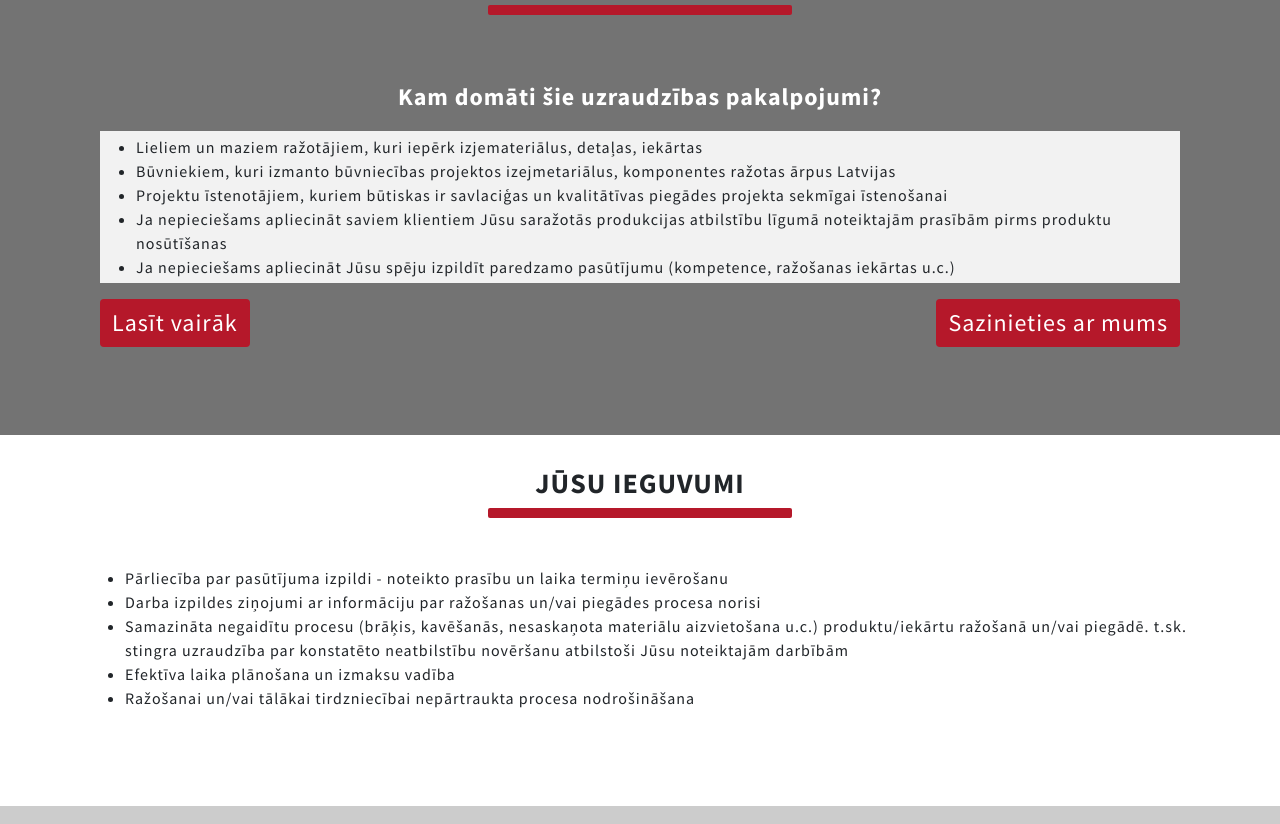
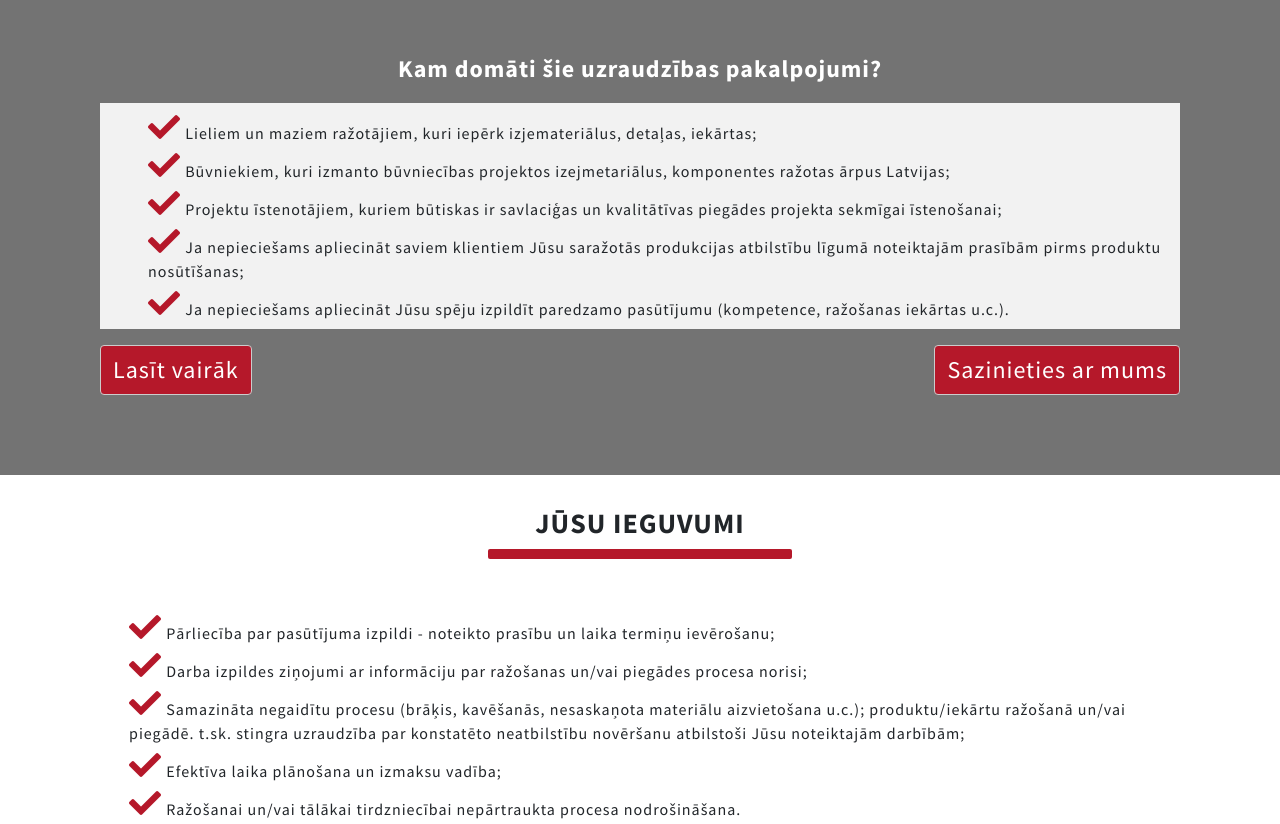
Before and after one commit to llinards/bureauveritas-piegades-uzraudziba, a website: page index.html in a window 1280 px wide. Shown: the part 869-1693 px from the top of the page. Drawn offline with nearby package versions, Linux system fonts and the light colour scheme.

Commit message:
design updates

```diff
--- a/css/media-queries.css
+++ b/css/media-queries.css
@@ -27,7 +27,6 @@
         font-size: 2.5rem;
     }
 
-
     .info-box {
         padding: 0 0 1rem 0;
     }
@@ -39,6 +38,12 @@
     .popup-btn,
     .apply-btn {
         font-size: 1.25rem;
+    }
+
+    #second_plus .list .container ul,
+    .info-box__info ul,
+    #third_plus .container ul {
+        padding-left: 0;
     }
 
     #fourth p {
@@ -62,10 +67,7 @@
         font-size: 1.25rem;
     }
 
-    .modal-body p {
-        font-size: 0.75rem;
-    }
-
+    .modal-body p,
     #fourth p {
         font-size: 0.75rem;
     }
--- a/css/style.scss
+++ b/css/style.scss
@@ -62,6 +62,7 @@ li {
 .second__btns {
     .popup-btn {
         float: left;
+
     }
 
     .apply-btn {
@@ -69,10 +70,7 @@ li {
     }
 }
 
-.popup-btn {
-    margin-bottom: 0.5rem;
-}
-
+.modal-content {
     .modal-header {
         border-bottom: 0;
     }
@@ -80,6 +78,7 @@ li {
     .modal-body {
         .section__hr {
             margin-bottom: 1rem;
+        }
     }
 }
 
@@ -97,7 +96,7 @@ li {
     background-attachment: fixed;
 
     width: 100%;
-    height: 800px;
+    // height: 800px;
     padding: 2rem;
     display: flex;
     flex-direction: column;
@@ -226,9 +225,18 @@ li {
     padding: 0.25rem;
 
     ul {
-        padding-left: 2rem;
         margin-bottom: 0;
-        font-size: 1rem;
+        list-style: none;
+
+        li {
+            margin: 0.25rem;
+
+            .fas {
+                font-size: 2rem;
+                color: $main-bv-red;
+            }
+        }
+
     }
 
     p {
@@ -257,11 +265,26 @@ section#second h3 {
     }
 }
 
+.popup-btn,
+.apply-btn {
+    border: 1px solid #ccc
+}
+
 /* end SECOND SECTION */
 /* SECOND_PLUS */
 #second_plus {
     width: 100%;
     padding: 2rem;
+}
+
+#second_plus .list .container li {
+    list-style: none;
+    margin: 0.25rem;
+
+    .fas {
+        font-size: 2rem;
+        color: $main-bv-red;
+    }
 }
 
 /* end SECOND_PLUS*/
@@ -314,13 +337,7 @@ section#second h3 {
 
 #readmore-one,
 #readmore-two,
-#readmore-three,
-#readmore-four,
-#readmore-five,
-#readmore-six,
-#readmore-seven,
-#readmore-eight,
-#readmore-nine {
+    {
     // padding-top: 0.5rem;
     transition: all 0.5s;
 }
@@ -355,6 +372,22 @@ section#second h3 {
     width: 100%;
     background-color: #737373;
     padding: 2rem;
+}
+
+#third_plus .container ul {
+    list-style: none;
+
+    li {
+        margin: 0.25rem;
+
+        .fas {
+            font-size: 2rem;
+        }
+
+        span {
+            font-weight: 700;
+        }
+    }
 }
 
 
--- a/index.html
+++ b/index.html
@@ -30,16 +30,6 @@
     <link rel="stylesheet" href="css/media-queries.css">
 
     <!-- Google Analytics -->
-    <!-- Global site tag (gtag.js) - Google Analytics -->
-    <script async src="https://www.googletagmanager.com/gtag/js?id=UA-126103273-1"></script>
-    <!-- <script>
-          window.dataLayer = window.dataLayer || [];
-          function gtag(){dataLayer.push(arguments);}
-          gtag('js', new Date());
-
-          gtag('config', 'UA-126103273-1');
-    </script> -->
-
 
 
 </head>
@@ -82,22 +72,22 @@
             <hr class="section__hr">
             <div class="container info__boxes">
                 <div class="row">
-                    <div id="info-box-one" class="col-md-12 col-sm-12">
-                        <div class="info-box one">
+                    <div class="col-md">
+                        <div class="info-box">
                             <div class="info-box__heading">
                                 <p class="text-white text-center">Kam domāti šie uzraudzības pakalpojumi?</p>
                             </div>
-                            <div class="info-box__info" id="one">
+                            <div class="info-box__info">
                                 <ul>
-                                    <li>Lieliem un maziem ražotājiem, kuri iepērk izjemateriālus, detaļas, iekārtas</li>
-                                    <li>Būvniekiem, kuri izmanto būvniecības projektos izejmetariālus, komponentes
-                                        ražotas ārpus Latvijas</li>
-                                    <li>Projektu īstenotājiem, kuriem būtiskas ir savlaciģas un kvalitātīvas piegādes
-                                        projekta sekmīgai īstenošanai</li>
-                                    <li>Ja nepieciešams apliecināt saviem klientiem Jūsu saražotās produkcijas
-                                        atbilstību līgumā noteiktajām prasībām pirms produktu nosūtīšanas</li>
-                                    <li>Ja nepieciešams apliecināt Jūsu spēju izpildīt paredzamo pasūtījumu
-                                        (kompetence, ražošanas iekārtas u.c.)</li>
+                                    <li><i class="fas fa-check"></i> Lieliem un maziem ražotājiem, kuri iepērk izjemateriālus, detaļas, iekārtas;</li>
+                                    <li><i class="fas fa-check"></i> Būvniekiem, kuri izmanto būvniecības projektos izejmetariālus, komponentes
+                                        ražotas ārpus Latvijas;</li>
+                                    <li><i class="fas fa-check"></i> Projektu īstenotājiem, kuriem būtiskas ir savlaciģas un kvalitātīvas piegādes
+                                        projekta sekmīgai īstenošanai;</li>
+                                    <li><i class="fas fa-check"></i> Ja nepieciešams apliecināt saviem klientiem Jūsu saražotās produkcijas
+                                        atbilstību līgumā noteiktajām prasībām pirms produktu nosūtīšanas;</li>
+                                    <li><i class="fas fa-check"></i> Ja nepieciešams apliecināt Jūsu spēju izpildīt paredzamo pasūtījumu
+                                        (kompetence, ražošanas iekārtas u.c.).</li>
                                 </ul>
                             </div>
                         </div>
@@ -161,7 +151,6 @@
                         </div>
                     </div>
                 </div>
-
             </div>
         </section>
         <!-- end SECOND SECTION -->
@@ -169,18 +158,22 @@
         <section id="second_plus">
             <h3 class="text-center text-uppercase section__headings">Jūsu ieguvumi</h3>
             <hr class="section__hr">
-            <div class="list pt-5 pb-5">
+            <div class="list pt-5">
                 <div class="container">
                     <ul>
-                        <li>Pārliecība par pasūtījuma izpildi - noteikto prasību un laika termiņu ievērošanu</li>
-                        <li>Darba izpildes ziņojumi ar informāciju par ražošanas un/vai piegādes procesa norisi</li>
-                        <li>Samazināta negaidītu procesu (brāķis, kavēšanās, nesaskaņota materiālu aizvietošana
-                            u.c.)
+                        <li><i class="fas fa-check"></i> Pārliecība par pasūtījuma izpildi - noteikto prasību un laika
+                            termiņu ievērošanu;</li>
+                        <li><i class="fas fa-check"></i> Darba izpildes ziņojumi ar informāciju par ražošanas un/vai
+                            piegādes procesa norisi;</li>
+                        <li><i class="fas fa-check"></i> Samazināta negaidītu procesu (brāķis, kavēšanās, nesaskaņota
+                            materiālu aizvietošana
+                            u.c.);
                             produktu/iekārtu ražošanā un/vai piegādē. t.sk. stingra uzraudzība par
                             konstatēto neatbilstību
-                            novēršanu atbilstoši Jūsu noteiktajām darbībām</li>
-                        <li>Efektīva laika plānošana un izmaksu vadība</li>
-                        <li>Ražošanai un/vai tālākai tirdzniecībai nepārtraukta procesa nodrošināšana</li>
+                            novēršanu atbilstoši Jūsu noteiktajām darbībām;</li>
+                        <li><i class="fas fa-check"></i> Efektīva laika plānošana un izmaksu vadība;</li>
+                        <li><i class="fas fa-check"></i> Ražošanai un/vai tālākai tirdzniecībai nepārtraukta procesa
+                            nodrošināšana.</li>
 
                     </ul>
                 </div>
@@ -191,7 +184,7 @@
         <section id="third">
             <h3 class="third__heading text-uppercase text-center section__headings">Pakalpojumi</h3>
             <hr class="section__hr">
-            <div class="container services pt-5 pb-3">
+            <div class="container services pt-5">
                 <div class="row">
                     <div class="col-md-12 service__main">
                         <h3 class="text-center">Ražotājs ārpus Latvijas?
@@ -256,17 +249,17 @@
         <section id="third_plus">
             <h3 class="text-center text-uppercase section__headings">Kas veic piegāžu uzraudzību (shop inspection)?</h3>
             <hr class="section__hr">
-            <div class="container pt-5 pb-5">
+            <div class="container pt-5">
                 <ul>
-                    <li>Bureau Veritas grupā ir īpaša “shop inspection” ekspertu kvalifikācijas, apmācības un
+                    <li><i class="fas fa-check"></i><span>Bureau Veritas</span> grupā ir īpaša “shop inspection” ekspertu kvalifikācijas, apmācības un
                         monitoringa kārtība</li>
-                    <li>Ekspertu kvalifikācijas tiek grupētas pēc noteiktiem kritērijiem, piem., ar
+                    <li><i class="fas fa-check"></i> Ekspertu kvalifikācijas tiek grupētas pēc noteiktiem kritērijiem, piem., ar
                         metālapstrādi;
                         metināšanu; ar elektriskajām iekārtām; spiedieniekārtām, projektēšanu u.c. saistītie
                         eksperti, inspektori</li>
-                    <li>Ekspertu kvalifikācijas ir tiek uzraudzītas Bureau Veritas grupas atsevišķa virziena
+                    <li><i class="fas fa-check"></i> Ekspertu kvalifikācijas ir tiek uzraudzītas Bureau Veritas grupas atsevišķa virziena
                         ietvaros, ieskaitot periodiskas apmācības, zināšanu pārbaudes, pieredzes analīze</li>
-                    <li>Bureau Veritas grupas ietvaros tiek analizēts un nepārtraukti pilnveidots inspekciju
+                    <li><i class="fas fa-check"></i> Bureau Veritas grupas ietvaros tiek analizēts un nepārtraukti pilnveidots inspekciju
                         ziņojumu pārraudzības process</li>
                 </ul>
             </div>
```
Also changed, not shown: css/style.css, 1 other file. Lines whose indentation alone changed are shown as unchanged.
